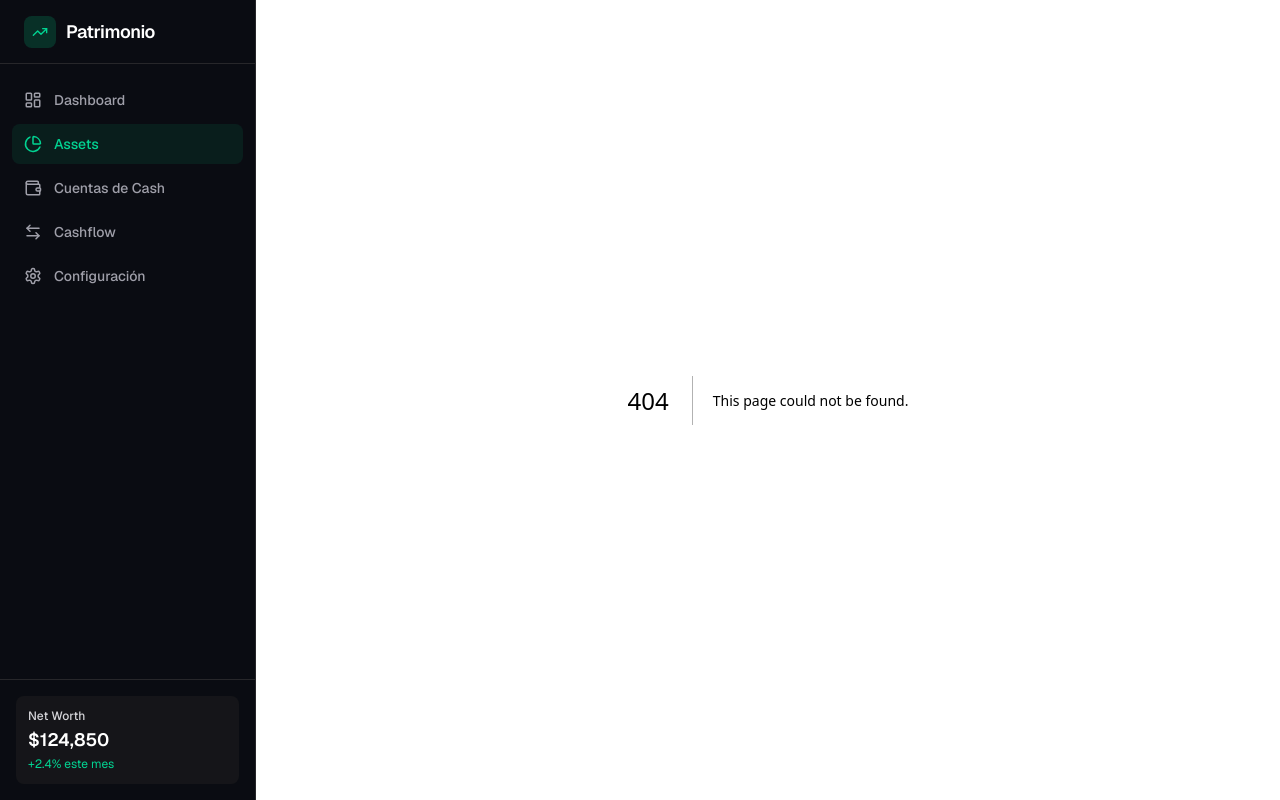
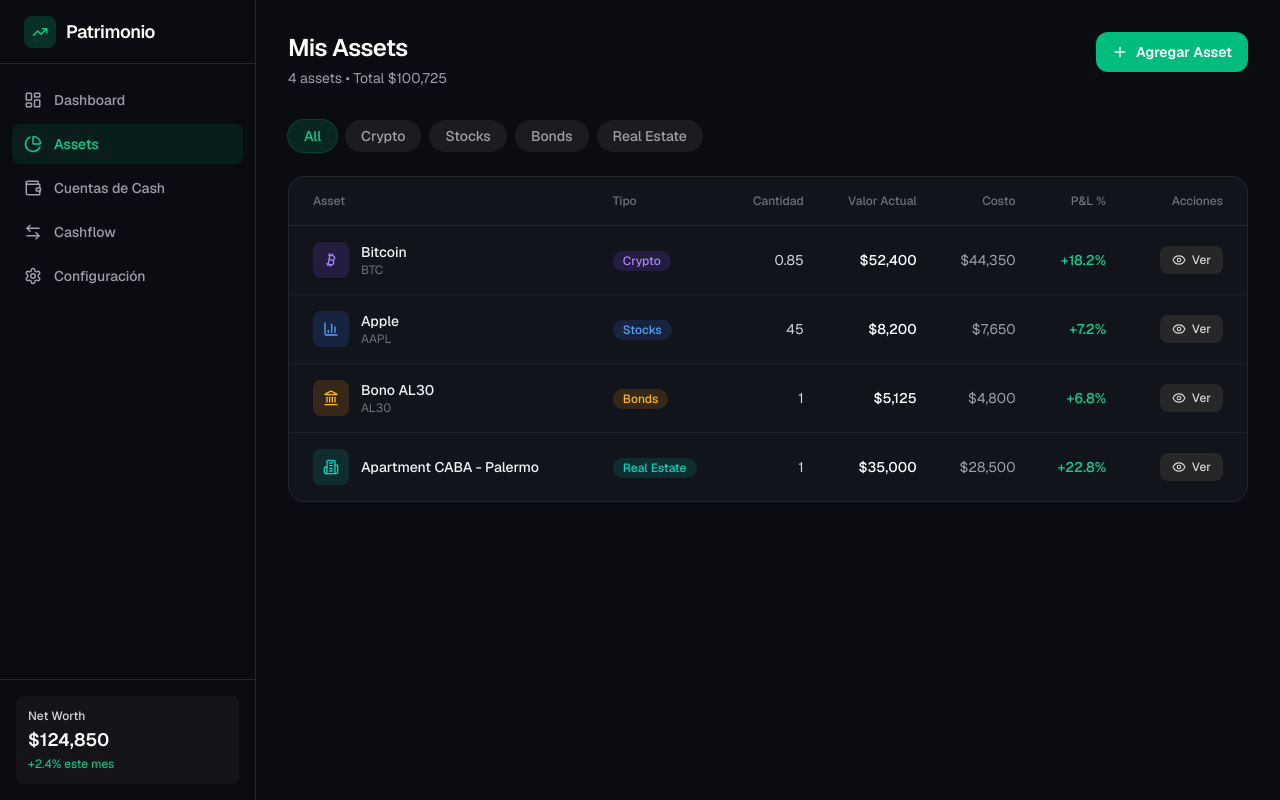
Before and after one commit to MilstG/portfolio, a Next.js app: page /assets in a window 1280 px wide. Before the commit this address had no page. Built offline with nearby package versions, Linux system fonts and the light colour scheme.

Commit message:
Fix missing pages: Cash, Assets, Cashflow + seed - required for successful Railway build

```diff
--- /dev/null
+++ b/src/app/assets/page.tsx
@@ -0,0 +1,104 @@
+"use client";
+
+import { useState } from "react";
+import { assets } from "@/lib/mock-data";
+import { formatUSD, formatPercent, cn } from "@/lib/utils";
+import { Bitcoin, BarChart3, Building2, Landmark, Eye, Plus } from "lucide-react";
+import Link from "next/link";
+import { AddAssetModal } from "@/components/AddAssetModal";
+
+const filters = ["All", "CRYPTO", "STOCK", "BOND", "REAL_ESTATE"] as const;
+
+const typeLabels: Record<string, string> = {
+  CRYPTO: "Crypto",
+  STOCK: "Stocks",
+  BOND: "Bonds",
+  REAL_ESTATE: "Real Estate",
+};
+
+const typeColors: Record<string, string> = {
+  CRYPTO: "bg-violet-500/15 text-violet-400",
+  STOCK: "bg-blue-500/15 text-blue-400",
+  BOND: "bg-amber-500/15 text-amber-400",
+  REAL_ESTATE: "bg-teal-500/15 text-teal-400",
+};
+
+const typeIcons: Record<string, React.ReactNode> = {
+  CRYPTO: <Bitcoin className="h-4 w-4" />,
+  STOCK: <BarChart3 className="h-4 w-4" />,
+  BOND: <Landmark className="h-4 w-4" />,
+  REAL_ESTATE: <Building2 className="h-4 w-4" />,
+};
+
+export default function AssetsPage() {
+  const [filter, setFilter] = useState<(typeof filters)[number]>("All");
+  const [showAdd, setShowAdd] = useState(false);
+
+  const filtered = filter === "All" ? assets : assets.filter((a) => a.type === filter);
+  const totalValue = filtered.reduce((sum, a) => sum + a.currentValue, 0);
+
+  return (
+    <div className="p-8">
+      <div className="mb-8 flex items-start justify-between">
+        <div>
+          <h1 className="text-2xl font-semibold tracking-tight text-white">Mis Assets</h1>
+          <p className="mt-1 text-sm text-zinc-400">{filtered.length} assets • Total {formatUSD(totalValue)}</p>
+        </div>
+        <button onClick={() => setShowAdd(true)} className="flex items-center gap-2 rounded-xl bg-emerald-500 px-4 py-2.5 text-sm font-semibold text-white hover:bg-emerald-400">
+          <Plus className="h-4 w-4" /> Agregar Asset
+        </button>
+      </div>
+
+      <div className="mb-6 flex gap-2">
+        {filters.map((f) => (
+          <button key={f} onClick={() => setFilter(f)} className={cn("rounded-full px-4 py-1.5 text-sm font-medium transition-colors", filter === f ? "bg-emerald-500/15 text-emerald-400 ring-1 ring-emerald-500/30" : "bg-zinc-800/60 text-zinc-400 hover:bg-zinc-800 hover:text-zinc-200")}>
+            {f === "All" ? "All" : typeLabels[f]}
+          </button>
+        ))}
+      </div>
+
+      <div className="overflow-hidden rounded-2xl border border-zinc-800 bg-[#12141c]">
+        <table className="w-full">
+          <thead>
+            <tr className="border-b border-zinc-800 text-left text-xs text-zinc-500">
+              <th className="px-6 py-4 font-medium">Asset</th>
+              <th className="px-4 py-4 font-medium">Tipo</th>
+              <th className="px-4 py-4 font-medium text-right">Cantidad</th>
+              <th className="px-4 py-4 font-medium text-right">Valor Actual</th>
+              <th className="px-4 py-4 font-medium text-right">Costo</th>
+              <th className="px-4 py-4 font-medium text-right">P&L %</th>
+              <th className="px-6 py-4 font-medium text-right">Acciones</th>
+            </tr>
+          </thead>
+          <tbody className="divide-y divide-zinc-800/60">
+            {filtered.map((asset) => (
+              <tr key={asset.id} className="text-sm transition-colors hover:bg-zinc-800/30">
+                <td className="px-6 py-4">
+                  <div className="flex items-center gap-3">
+                    <span className={cn("flex h-9 w-9 items-center justify-center rounded-lg", typeColors[asset.type])}>{typeIcons[asset.type]}</span>
+                    <div>
+                      <p className="font-medium text-zinc-100">{asset.name}</p>
+                      {asset.ticker && <p className="text-xs text-zinc-500">{asset.ticker}</p>}
+                    </div>
+                  </div>
+                </td>
+                <td className="px-4 py-4"><span className={cn("rounded-full px-2.5 py-0.5 text-xs font-medium", typeColors[asset.type])}>{typeLabels[asset.type]}</span></td>
+                <td className="px-4 py-4 text-right text-zinc-300">{asset.quantity ?? "—"}</td>
+                <td className="px-4 py-4 text-right font-medium text-white">{formatUSD(asset.currentValue)}</td>
+                <td className="px-4 py-4 text-right text-zinc-400">{formatUSD(asset.costBasis)}</td>
+                <td className={cn("px-4 py-4 text-right font-medium", asset.pnlPercent >= 0 ? "text-emerald-400" : "text-red-400")}>{formatPercent(asset.pnlPercent)}</td>
+                <td className="px-6 py-4 text-right">
+                  <Link href={`/assets/${asset.id}`} className="inline-flex items-center gap-1.5 rounded-lg bg-zinc-800 px-3 py-1.5 text-xs font-medium text-zinc-300 hover:bg-zinc-700 hover:text-white">
+                    <Eye className="h-3.5 w-3.5" /> Ver
+                  </Link>
+                </td>
+              </tr>
+            ))}
+          </tbody>
+        </table>
+      </div>
+
+      <AddAssetModal open={showAdd} onClose={() => setShowAdd(false)} />
+    </div>
+  );
+}
--- /dev/null
+++ b/src/app/cash/page.tsx
@@ -0,0 +1,86 @@
+"use client";
+
+import { useState } from "react";
+import { cashAccounts, exchangeRate } from "@/lib/mock-data";
+import { formatUSD, formatNumber } from "@/lib/utils";
+import { Wallet, Building2, Landmark, Smartphone, Banknote, Plus } from "lucide-react";
+import { AddAccountModal } from "@/components/AddAccountModal";
+
+const typeIcons: Record<string, React.ReactNode> = {
+  bank: <Building2 className="h-4 w-4" />,
+  broker: <Landmark className="h-4 w-4" />,
+  exchange: <Smartphone className="h-4 w-4" />,
+  physical: <Banknote className="h-4 w-4" />,
+  wallet: <Wallet className="h-4 w-4" />,
+};
+
+const typeColors: Record<string, string> = {
+  bank: "bg-blue-500/15 text-blue-400",
+  broker: "bg-indigo-500/15 text-indigo-400",
+  exchange: "bg-amber-500/15 text-amber-400",
+  physical: "bg-emerald-500/15 text-emerald-400",
+  wallet: "bg-violet-500/15 text-violet-400",
+};
+
+export default function CashPage() {
+  const [showAdd, setShowAdd] = useState(false);
+  const totalUsd = cashAccounts.reduce((sum, a) => sum + a.balanceUsd, 0);
+
+  return (
+    <div className="p-8">
+      <div className="mb-8 flex items-start justify-between">
+        <div>
+          <h1 className="text-2xl font-semibold tracking-tight text-white">Cuentas de Cash</h1>
+          <p className="mt-1 text-sm text-zinc-400">Todas tus cuentas de efectivo y saldos disponibles</p>
+        </div>
+        <button onClick={() => setShowAdd(true)} className="flex items-center gap-2 rounded-xl bg-emerald-500 px-4 py-2.5 text-sm font-semibold text-white hover:bg-emerald-400">
+          <Plus className="h-4 w-4" /> Agregar Cuenta
+        </button>
+      </div>
+
+      <div className="mb-8 grid grid-cols-3 gap-4">
+        <div className="rounded-2xl border border-zinc-800 bg-[#12141c] p-6">
+          <div className="flex items-center gap-2 text-zinc-400"><Wallet className="h-4 w-4" /><span className="text-sm font-medium">Total Cash (USD)</span></div>
+          <p className="mt-2 text-3xl font-bold text-white">{formatUSD(totalUsd)}</p>
+          <p className="mt-1 text-xs text-zinc-500">Convertido con promedio de tipos de cambio</p>
+        </div>
+        <div className="rounded-2xl border border-zinc-800 bg-[#12141c] p-6">
+          <p className="text-sm font-medium text-zinc-400">Cuentas activas</p>
+          <p className="mt-2 text-3xl font-bold text-white">{cashAccounts.length}</p>
+        </div>
+        <div className="rounded-2xl border border-zinc-800 bg-[#12141c] p-6">
+          <p className="text-sm font-medium text-zinc-400">Tipo de cambio usado</p>
+          <p className="mt-2 text-3xl font-bold text-white">${formatNumber(exchangeRate.average, 0)}</p>
+          <p className="mt-1 text-xs text-zinc-500">Promedio Oficial + Blue + MEP</p>
+        </div>
+      </div>
+
+      <div className="space-y-3">
+        <h2 className="mb-3 text-sm font-medium text-zinc-400">Mis cuentas</h2>
+        {cashAccounts.map((account) => (
+          <div key={account.id} className="flex items-center justify-between rounded-xl border border-zinc-800 bg-[#12141c] px-5 py-4 transition-colors hover:border-zinc-700">
+            <div className="flex items-center gap-4">
+              <span className={`flex h-10 w-10 items-center justify-center rounded-xl ${typeColors[account.type]}`}>{typeIcons[account.type]}</span>
+              <div>
+                <p className="font-medium text-zinc-100">{account.name}</p>
+                <p className="text-xs text-zinc-500">{account.institution} · {account.currency}</p>
+              </div>
+            </div>
+            <div className="text-right">
+              <p className="font-semibold text-white">
+                {account.currency === "USD" || account.currency === "USDT" ? formatUSD(account.balance) : `$ ${formatNumber(account.balance, 0)} ${account.currency}`}
+              </p>
+              {account.currency !== "USD" && account.currency !== "USDT" && (
+                <p className="text-xs text-zinc-500">≈ {formatUSD(account.balanceUsd)}</p>
+              )}
+              <p className="mt-0.5 text-xs text-zinc-600">{account.lastUpdated}</p>
+            </div>
+          </div>
+        ))}
+      </div>
+
+      <p className="mt-6 text-center text-xs text-zinc-600">Los saldos se muestran en moneda original. El Total Cash es convertido a USD usando el promedio de Oficial + Blue + MEP.</p>
+      <AddAccountModal open={showAdd} onClose={() => setShowAdd(false)} />
+    </div>
+  );
+}
```
